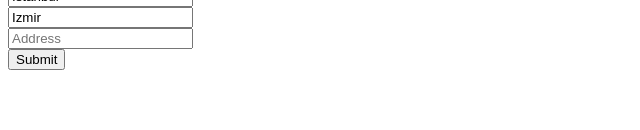
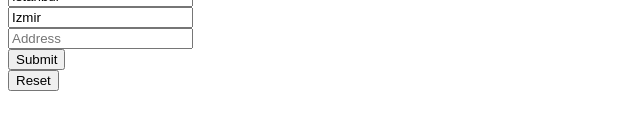
Before and after one commit to yamanerkam/Angular-Forms, an Angular app: page /template-driven in a window 1280 px wide. Shown: the part 186-316 px from the top of the page, without its empty margins (0-640 px from the left). Built offline with nearby package versions, Linux system fonts and the light colour scheme.

Commit message:
resertForm

```diff
--- a/src/app/components/template-driven-form/template-driven-form.component.html
+++ b/src/app/components/template-driven-form/template-driven-form.component.html
@@ -10,3 +10,4 @@
     </div>
     <button type="submit">Submit</button>
 </form>
+<button (click)="resetForm()">Reset</button>
--- a/src/app/components/template-driven-form/template-driven-form.component.ts
+++ b/src/app/components/template-driven-form/template-driven-form.component.ts
@@ -16,8 +16,11 @@ export class TemplateDrivenFormComponent implements OnInit {
     console.log("submit:" + this.frm?.submitted)
     console.log("touched:" + this.frm?.touched)
     console.log();
+  }
 
-
+  resetForm() {
+    console.log("reset")
+    this.frm?.reset()
   }
   constructor() { }
 
```
